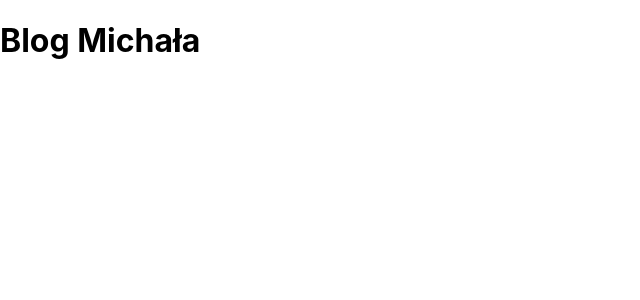
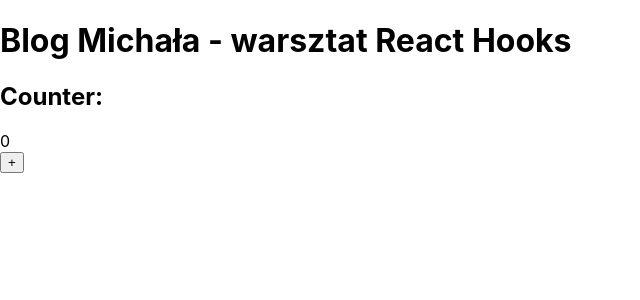
Before and after one commit to milecki/react-hooks-workshop-stacjait, a React (Create React App) app: page / in a window 1280 px wide. Shown: the top 300 px of the page, without its empty margins (0-640 px from the left). Built offline with nearby package versions, Linux system fonts and the light colour scheme.

Commit message:
adds class component with lifecycle methods

```diff
--- a/src/App.js
+++ b/src/App.js
@@ -1,9 +1,11 @@
 import React from 'react';
+import Counter from './Counter';
 
 function App() {
   return (
     <div className="App">
-      <h1>Blog Michała</h1>
+      <h1>Blog Michała - warsztat React Hooks</h1>
+      <Counter />
     </div>
   );
 }
--- /dev/null
+++ b/src/Counter.js
@@ -0,0 +1,34 @@
+import React, { Component } from 'react';
+class Counter extends Component {
+  state = {
+    counter: 0,
+  };
+
+  incrementCounter = () =>
+    this.setState({
+      counter: this.state.counter + 1,
+    });
+
+  componentDidMount() {
+    console.log('MOUNT');
+  }
+
+  componentDidUpdate() {
+    console.log('UPDATE');
+  }
+
+  componentWillUnmount() {}
+
+  render() {
+    console.log('RENDER');
+    return (
+      <div>
+        <h2>Counter:</h2>
+        <div>{this.state.counter}</div>
+        <button onClick={this.incrementCounter}>+</button>
+      </div>
+    );
+  }
+}
+
+export default Counter;
```
